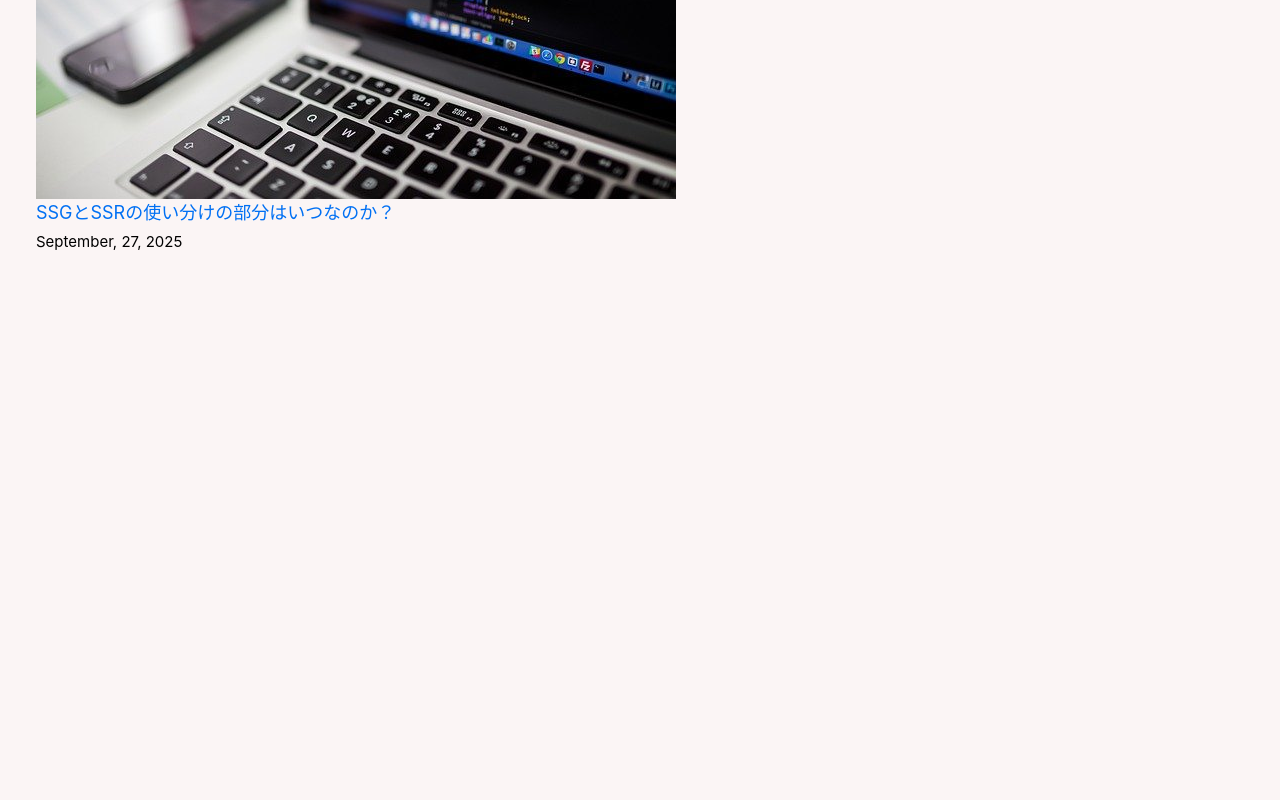
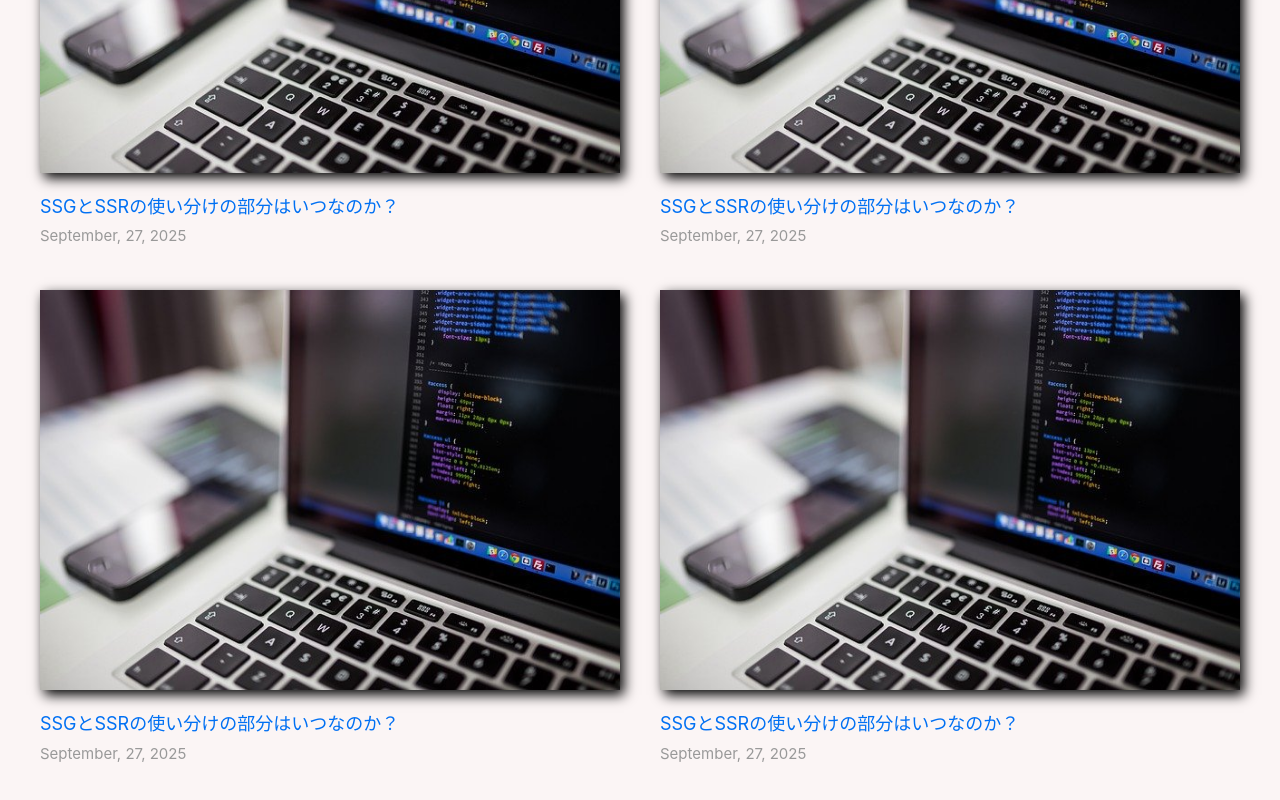
Before and after one commit to Hero-cat-N/nextjs-blog-udemy, a Next.js app: page / in a window 1280 px wide. Shown: the part 706-1506 px from the top of the page. Before the commit the page ends 1070 px from the top, so only its background shows below. Built offline with nearby package versions, Linux system fonts and the light colour scheme.

Commit message:
24. トップページのスタイリングを調整しよう

```diff
--- a/pages/index.js
+++ b/pages/index.js
@@ -15,16 +15,46 @@ export default function Home() {
 
       <section>
         <h2>📝エンジニアのブログ</h2>
-        <div>
+        <div className={styles.grid}>
           <article>
             <Link href="/">
-              <img src="/images/thumbnail01.jpg" alt="" />
+              <img src="/images/thumbnail01.jpg" alt="" className={styles.thumbnailImage} />
             </Link>
             <Link href="/">
               SSGとSSRの使い分けの部分はいつなのか？
             </Link>
             <br />
-            <small>September, 27, 2025</small>
+            <small className={utilStyle.lightText}>September, 27, 2025</small>
+          </article>
+          <article>
+            <Link href="/">
+              <img src="/images/thumbnail01.jpg" alt="" className={styles.thumbnailImage} />
+            </Link>
+            <Link href="/">
+              SSGとSSRの使い分けの部分はいつなのか？
+            </Link>
+            <br />
+            <small className={utilStyle.lightText}>September, 27, 2025</small>
+          </article>
+          <article>
+            <Link href="/">
+              <img src="/images/thumbnail01.jpg" alt="" className={styles.thumbnailImage} />
+            </Link>
+            <Link href="/">
+              SSGとSSRの使い分けの部分はいつなのか？
+            </Link>
+            <br />
+            <small className={utilStyle.lightText}>September, 27, 2025</small>
+          </article>
+          <article>
+            <Link href="/">
+              <img src="/images/thumbnail01.jpg" alt="" className={styles.thumbnailImage} />
+            </Link>
+            <Link href="/">
+              SSGとSSRの使い分けの部分はいつなのか？
+            </Link>
+            <br />
+            <small className={utilStyle.lightText}>September, 27, 2025</small>
           </article>
         </div>
       </section>
--- a/styles/Home.module.css
+++ b/styles/Home.module.css
@@ -1,168 +1,36 @@
-.page {
-  --gray-rgb: 0, 0, 0;
-  --gray-alpha-200: rgba(var(--gray-rgb), 0.08);
-  --gray-alpha-100: rgba(var(--gray-rgb), 0.05);
-
-  --button-primary-hover: #383838;
-  --button-secondary-hover: #f2f2f2;
-
-  display: grid;
-  grid-template-rows: 20px 1fr 20px;
-  align-items: center;
-  justify-items: center;
-  min-height: 100svh;
-  padding: 80px;
-  gap: 64px;
-  font-family: var(--font-geist-sans);
-}
-
-@media (prefers-color-scheme: dark) {
-  .page {
-    --gray-rgb: 255, 255, 255;
-    --gray-alpha-200: rgba(var(--gray-rgb), 0.145);
-    --gray-alpha-100: rgba(var(--gray-rgb), 0.06);
-
-    --button-primary-hover: #ccc;
-    --button-secondary-hover: #1a1a1a;
-  }
+.container {
+  padding: 0 2rem;
 }
 
 .main {
+  min-height: 100vh;
+  padding: 4rem 0;
+  flex: 1;
   display: flex;
   flex-direction: column;
-  gap: 32px;
-  grid-row-start: 2;
+  justify-content: center;
+  align-items: center;
 }
 
-.main ol {
-  font-family: var(--font-geist-mono);
-  padding-left: 0;
-  margin: 0;
-  font-size: 14px;
-  line-height: 24px;
-  letter-spacing: -0.01em;
-  list-style-position: inside;
+.thumbnailImage {
+  width: 950px;
+  height: 400px;
+  margin-bottom: 20px;
+  box-shadow: 4px 5px 12px black;
+  transition: all 0.3s;
+  cursor: pointer;
 }
 
-.main li:not(:last-of-type) {
-  margin-bottom: 8px;
+.thumbnailImage:hover {
+  transform: translate(4px, 5px);
+  box-shadow: none;
 }
 
-.main code {
-  font-family: inherit;
-  background: var(--gray-alpha-100);
-  padding: 2px 4px;
-  border-radius: 4px;
-  font-weight: 600;
+.grid {
+  display: grid;
+  flex-wrap: wrap;
+  max-width: 1200px;
+  gap: 40px;
+  margin: 0 auto;
+  grid-template-columns: repeat(auto-fit, minmax(400px, 1fr));
 }
-
-.ctas {
-  display: flex;
-  gap: 16px;
-}
-
-.ctas a {
-  appearance: none;
-  border-radius: 128px;
-  height: 48px;
-  padding: 0 20px;
-  border: none;
-  border: 1px solid transparent;
-  transition:
-    background 0.2s,
-    color 0.2s,
-    border-color 0.2s;
-  cursor: pointer;
-  display: flex;
-  align-items: center;
-  justify-content: center;
-  font-size: 16px;
-  line-height: 20px;
-  font-weight: 500;
-}
-
-a.primary {
-  background: var(--foreground);
-  color: var(--background);
-  gap: 8px;
-}
-
-a.secondary {
-  border-color: var(--gray-alpha-200);
-  min-width: 158px;
-}
-
-.footer {
-  grid-row-start: 3;
-  display: flex;
-  gap: 24px;
-}
-
-.footer a {
-  display: flex;
-  align-items: center;
-  gap: 8px;
-}
-
-.footer img {
-  flex-shrink: 0;
-}
-
-/* Enable hover only on non-touch devices */
-@media (hover: hover) and (pointer: fine) {
-  a.primary:hover {
-    background: var(--button-primary-hover);
-    border-color: transparent;
-  }
-
-  a.secondary:hover {
-    background: var(--button-secondary-hover);
-    border-color: transparent;
-  }
-
-  .footer a:hover {
-    text-decoration: underline;
-    text-underline-offset: 4px;
-  }
-}
-
-@media (max-width: 600px) {
-  .page {
-    padding: 32px;
-    padding-bottom: 80px;
-  }
-
-  .main {
-    align-items: center;
-  }
-
-  .main ol {
-    text-align: center;
-  }
-
-  .ctas {
-    flex-direction: column;
-  }
-
-  .ctas a {
-    font-size: 14px;
-    height: 40px;
-    padding: 0 16px;
-  }
-
-  a.secondary {
-    min-width: auto;
-  }
-
-  .footer {
-    flex-wrap: wrap;
-    align-items: center;
-    justify-content: center;
-  }
-}
-
-@media (prefers-color-scheme: dark) {
-  .logo {
-    filter: invert();
-  }
-}
```
